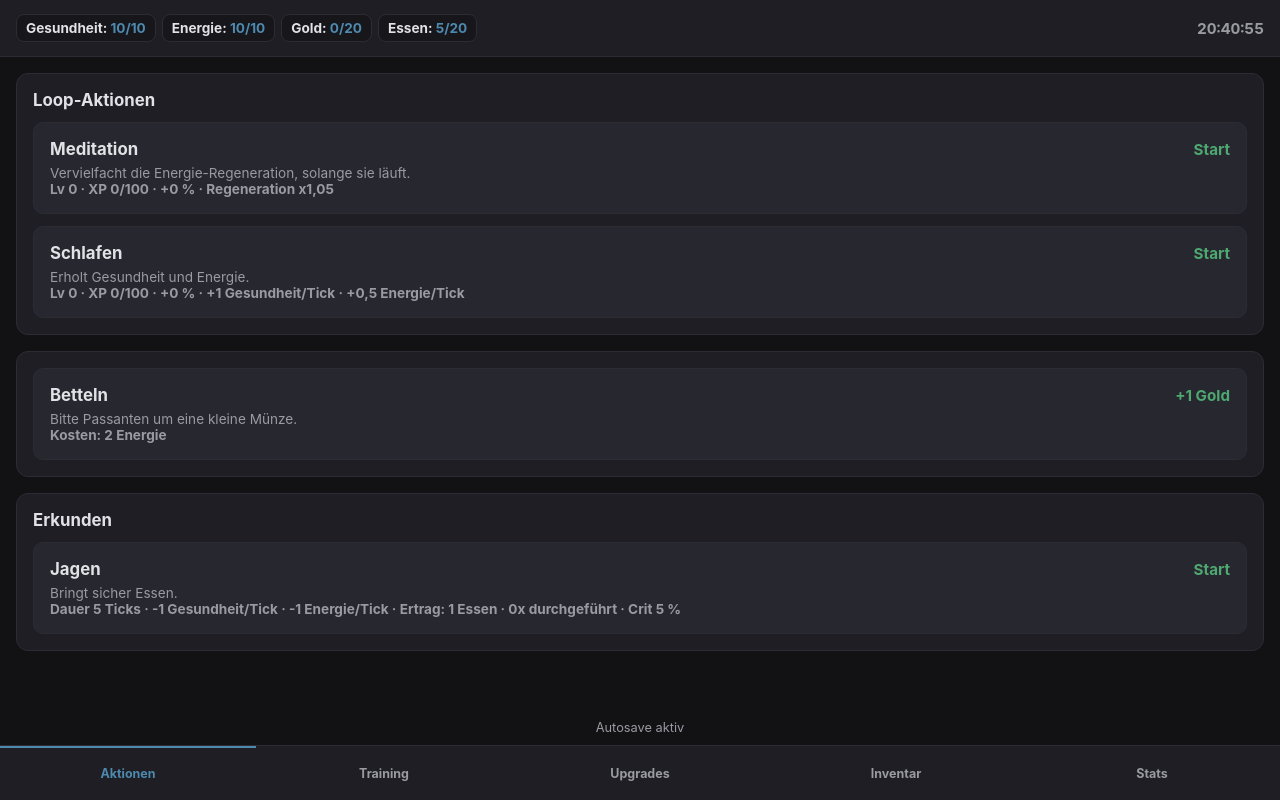
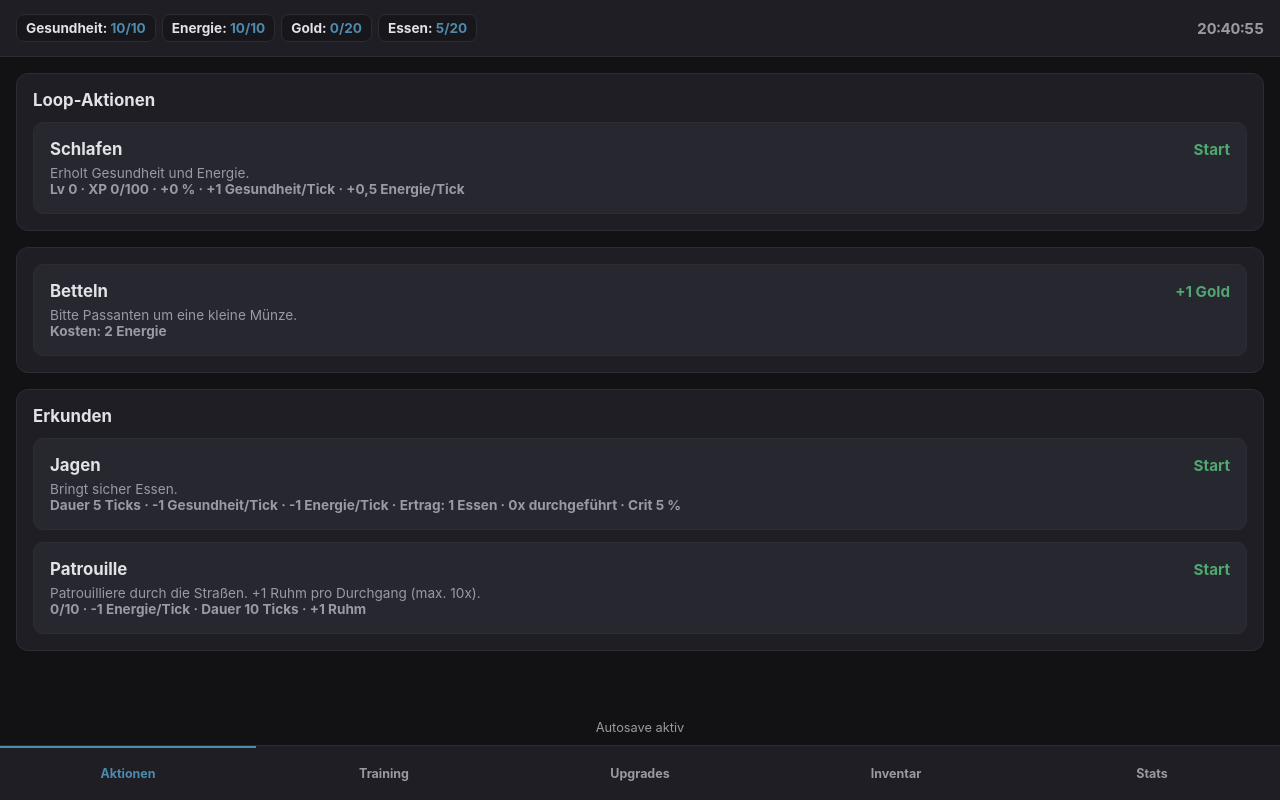
Before and after one commit to DerDude42/BeYourOwnReborn, a plain HTML site: page index.html in a window 1280 px wide. Drawn offline with Linux system fonts and the light colour scheme.

Commit message:
Ruhm (max 20), Patrouille, Übungskampf; Meditation erst nach Geist trainieren 5/5
Co-Authored-By: Claude Opus 5.5 <noreply@anthropic.com>
Claude-Session: https://claude.ai/code/session_01SfkcfPsLS5LFYDB4vzkcva

```diff
--- a/index.html
+++ b/index.html
@@ -478,6 +478,7 @@
             health: { name: "Gesundheit", hasMax: true, start: 10, max: 10 },
             energy: { name: "Energie", hasMax: true,  start: 10, max: 10, regenPerTick: 0.2 }, // 1 Energie alle 5 Ticks
             money:  { name: "Gold",    hasMax: true,  start: 0,  max: 20 },
+            fame:   { name: "Ruhm",    hasMax: true,  start: 0,  max: 20, visible: () => state.resources.fame.current > 0 || usesOf("patrol") > 0 },
             food:   { name: "Essen",   hasMax: true,  start: 5,  max: 20, drainPerTick: 0.05, drainFlag: "foodDrain" } // Verbrauch pro Tick, erst aktiv, wenn state.flags.foodDrain gesetzt ist
         };
 
@@ -678,7 +679,8 @@
                 id: "meditation",
                 tab: "loop",
                 name: "Meditation",
-                desc: "Vervielfacht die Energie-Regeneration, solange sie läuft.",
+                desc: "Vervielfacht die Energie-Regeneration, solange sie läuft. Freigeschaltet nach Geist trainieren 5/5.",
+                visible: () => upgradeLevel("mind") >= 5,
                 skill: true,
                 info: () => `${skillText("meditation")} · Regeneration x${fmt(regenMultOf("meditation"), 3)}`
             },
@@ -714,6 +716,20 @@
                 info: () => `Level ${usesOf("fullbody")}/5 · Kosten: 5 Gold, 5 Energie · Dauer 10 Ticks`
             },
             {
+                id: "sparring",
+                tab: "training",
+                name: "Übungskampf",
+                desc: "Pro Abschluss: +2 max. Gesundheit. Freigeschaltet bei 20 Ruhm.",
+                visible: () => state.resources.fame.current >= 20 - 1e-9 || usesOf("sparring") > 0,
+                cost: { energy: 5 },
+                drain: { health: 0.5 },
+                duration: 10,
+                maxUses: 5,
+                noCrit: true,
+                levelBonus: { health: 2 },
+                info: () => `Level ${usesOf("sparring")}/5 · Kosten: 5 Energie · -0,5 Gesundheit/Tick · Dauer 10 Ticks`
+            },
+            {
                 id: "apprentice",
                 tab: "training",
                 name: "Lehre",
@@ -763,6 +779,18 @@
                     const d = drainOf(activityById("hunt"));
                     return `Dauer 5 Ticks · -${fmt(d.health)} Gesundheit/Tick · -${fmt(d.energy)} Energie/Tick · Ertrag: ${1 + statBonus("huntFood")} Essen · ${usesOf("hunt")}x durchgeführt`;
                 }
+            },
+            {
+                id: "patrol",
+                tab: "actions",
+                name: "Patrouille",
+                desc: "Patrouilliere durch die Straßen. +1 Ruhm pro Durchgang (max. 10x).",
+                drain: { energy: 1 },
+                duration: 10,
+                maxUses: 10,
+                noCrit: true,
+                onComplete: () => rollLoot([{ chance: 1, give: { fame: 1 } }]),
+                info: () => `${usesOf("patrol")}/10 · -1 Energie/Tick · Dauer 10 Ticks · +1 Ruhm`
             },
             {
                 id: "stalk",
@@ -876,6 +904,7 @@
             { label: "Lehre",                get: () => `${usesOf("apprentice")}/${activityById("apprentice").maxUses}` },
             { label: "Angriff",              get: () => `${fmt(atk())}` },
             { label: "Essen",                get: () => `${Math.floor(state.resources.food.current + 1e-9)}/${resMax("food")}` + (passiveDrainOf("food") > 0 ? ` (-${fmt(passiveDrainOf("food"))}/Tick)` : "") },
+            { label: "Ruhm",                 get: () => `${Math.floor(state.resources.fame.current + 1e-9)}/${resMax("fame")}` },
             { label: "Crit-Chance",          get: () => `${fmt(critChance() * 100, 0)} % (Ergebnis x${CRIT_MULT})` }
         ];
         for (const [id, it] of Object.entries(LOOT_ITEMS)) {
@@ -1695,6 +1724,9 @@
             for (const [key, cfg] of Object.entries(RESOURCE_CONFIG)) {
                 const current = Math.floor(state.resources[key].current + 1e-9);
                 setText(ui.res[key], cfg.hasMax ? `${current}/${resMax(key)}` : `${current}`);
+                const box = ui.res[key].parentElement;
+                const show = !cfg.visible || cfg.visible();
+                if (box.hidden === show) box.hidden = !show;
             }
             for (const action of ACTION_CONFIG) {
                 const btn = ui.buttons[action.id];
```
